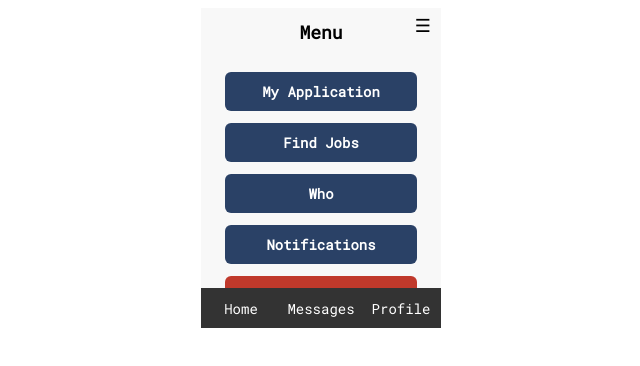
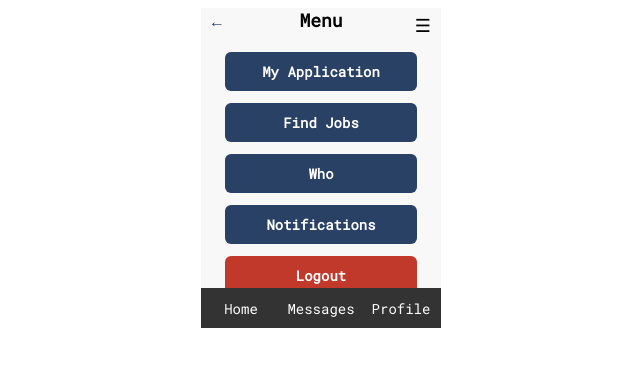
Before and after one commit to mch-cloudmosa-team4/mch-2025-cloudmosa, a Vue app in the folder frontend/: page /menu in a window 1280 px wide. Shown: the top 366 px of the page, without its empty margins (319-959 px from the left). Built offline with nearby package versions, Linux system fonts and the light colour scheme; the HTML template or start-up script is replaced by a standard one.

Commit message:
fix: menu bar cannot back to the ori page

```diff
--- a/frontend/src/App.vue
+++ b/frontend/src/App.vue
@@ -1,6 +1,6 @@
 <template>
   <div class="app-container">
-    <button v-if="!isLoginPage" class="menu-btn" @click="$router.push('/menu')">☰</button>
+    <button v-if="!isLoginPage" class="menu-btn" @click="toggleMenu">☰</button>
     <router-view class="main-content" />
     <nav v-if="!isLoginPage" class="bottom-bar">
       <button @click="$router.push('/home')">Home</button>
@@ -11,18 +11,40 @@
 </template>
 
 <script setup lang="ts">
-import { computed } from 'vue'
+import { computed, ref, watch } from 'vue'
 import { useRouter, useRoute } from 'vue-router'
 import { getUserId } from './services/auth'
 
 const router = useRouter()
 const route = useRoute()
+const previousPage = ref<string>('')
+
+// 監聽路由變化，記錄非menu頁面
+watch(route, (newRoute) => {
+  if (newRoute.path !== '/menu' && newRoute.path !== '/login') {
+    previousPage.value = newRoute.path
+  }
+}, { immediate: true })
 
 function goMyProfile() {
   if (getUserId()) {
     router.push(`/profile/${getUserId()}`)
   } else {
     alert('Please login first')
+  }
+}
+
+function toggleMenu() {
+  if (route.path === '/menu') {
+    // 如果當前在menu頁面，返回之前的頁面
+    if (previousPage.value) {
+      router.push(previousPage.value)
+    } else {
+      router.push('/home') // 如果沒有記錄，默認回到home
+    }
+  } else {
+    // 如果不在menu頁面，去menu
+    router.push('/menu')
   }
 }
 
--- a/frontend/src/views/Menu.vue
+++ b/frontend/src/views/Menu.vue
@@ -1,6 +1,9 @@
 <template>
   <main class="menu">
-    <h1 class="title">Menu</h1>
+    <div class="menu-header">
+      <button class="back-btn" @click="goBack">←</button>
+      <h1 class="title">Menu</h1>
+    </div>
     <button class="btn" @click="$router.push('/application')">My Application</button>
     <button class="btn" @click="$router.push('/job')">Find Jobs</button>
     <button class="btn" @click="$router.push('/profile')">Who</button>
@@ -19,6 +22,11 @@ function handleLogout() {
   logout()
   router.replace('/login')
 }
+
+function goBack() {
+  // 使用瀏覽器的回退功能
+  router.go(-1)
+}
 </script>
 
 <style scoped>
@@ -31,9 +39,33 @@ function handleLogout() {
   text-align: center;
 }
 
+.menu-header {
+  display: flex;
+  align-items: center;
+  justify-content: center;
+  position: relative;
+  margin-bottom: 8px;
+}
+
+.back-btn {
+  position: absolute;
+  left: 0;
+  background: none;
+  border: none;
+  font-size: 16px;
+  color: rgb(42, 65, 102);
+  cursor: pointer;
+  padding: 4px 8px;
+}
+
+.back-btn:hover {
+  background: rgba(42, 65, 102, 0.1);
+  border-radius: 4px;
+}
+
 .title {
   font-size: 18px;
-  margin-bottom: 16px;
+  margin: 0;
 }
 
 .btn {
```
